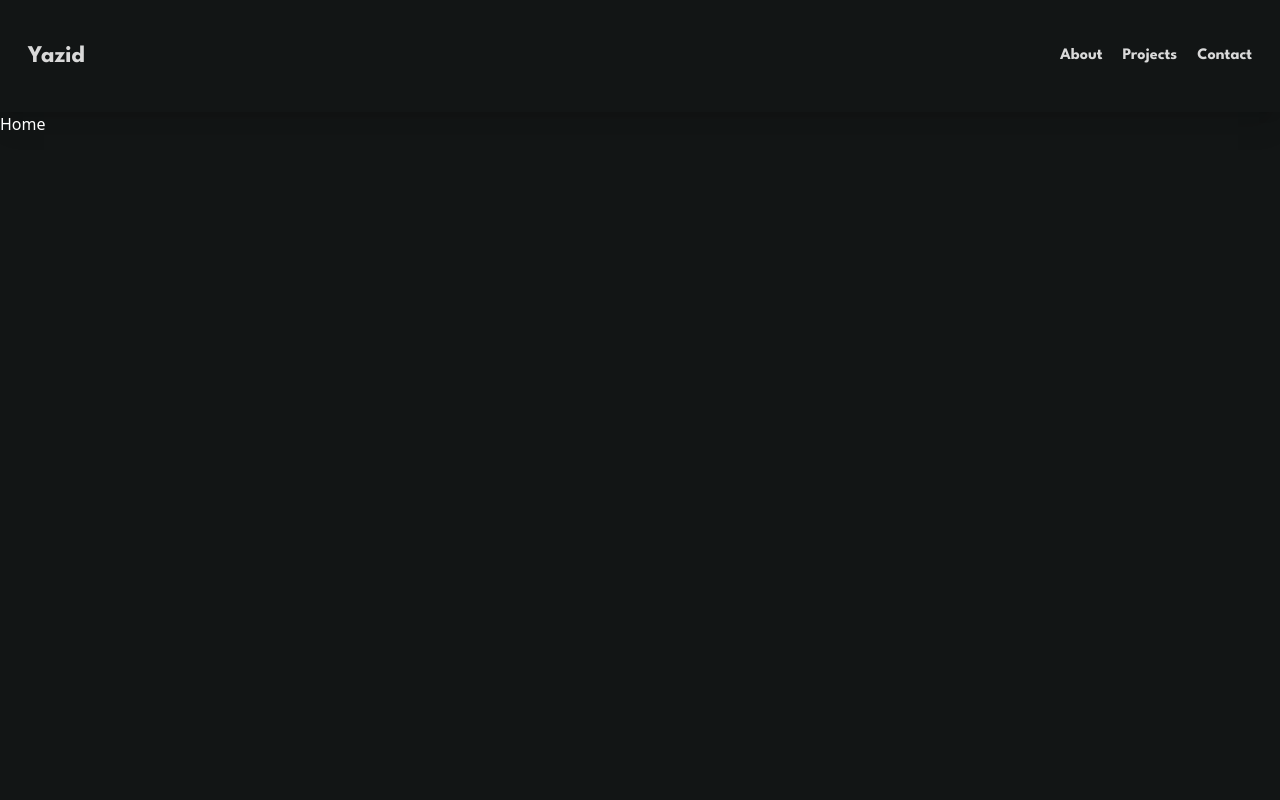
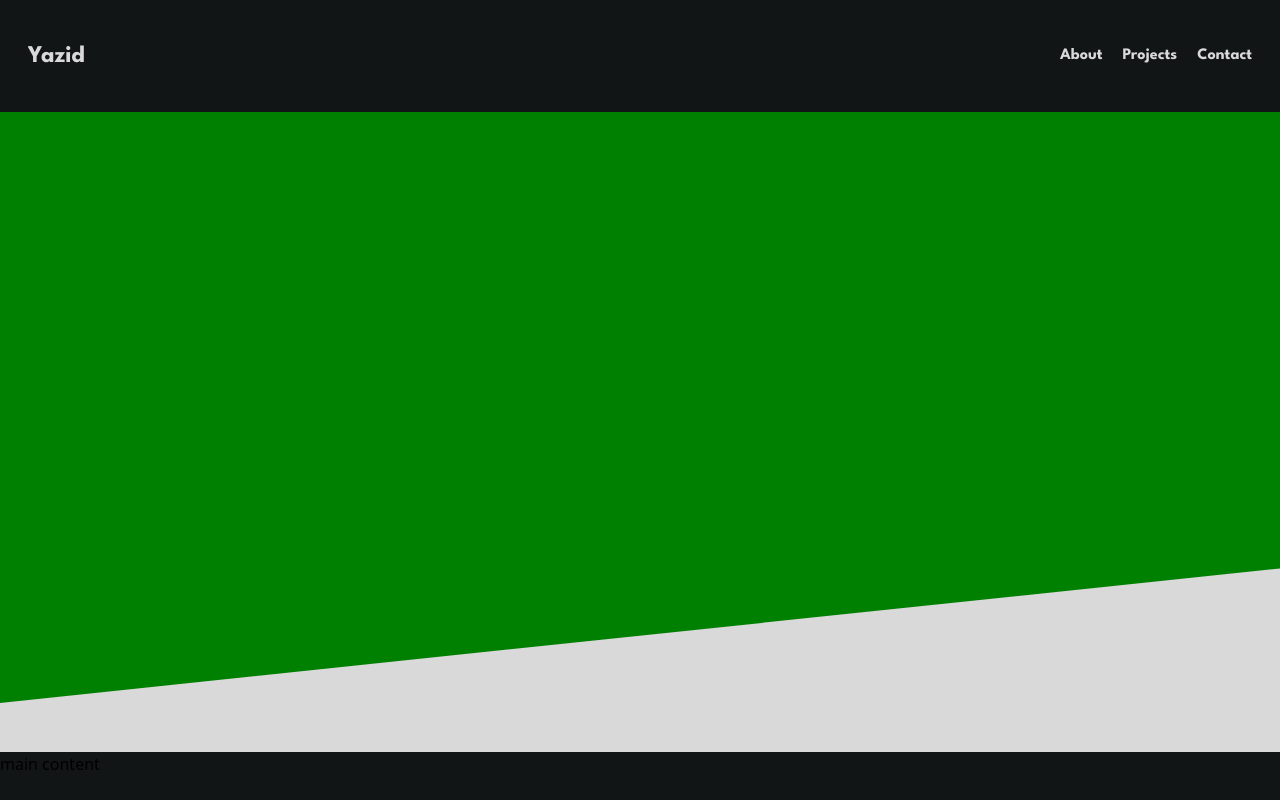
Before and after one commit to Yazid04/Yazid-portfolio.github.io, a React (Create React App) app: page / in a window 1280 px wide. Built offline with nearby package versions, Linux system fonts and the light colour scheme.

Commit message:
added basic intro to hero,  navbar done (not responsive yet though)

```diff
--- a/src/App.css
+++ b/src/App.css
@@ -7,4 +7,5 @@
     padding: 0;
     margin: 0;
     box-sizing: border-box;
+    overflow-x: hidden;
 }
--- a/src/Shared/Navbar.jsx
+++ b/src/Shared/Navbar.jsx
@@ -3,8 +3,8 @@ import {Link} from 'react-router-dom'
 
 const Navbar = () => {
   return (
-    <section className="w-full h-min">
-      <div className="w-full h-full px-7 py-10 shadow-xl text-light text font-LeagueSpartan flex justify-between items-center">
+    <section className="w-full h-28 fixed top-0 bg-dark">
+      <main className="w-full h-full px-7 py-10 shadow-xl text-light text font-LeagueSpartan flex justify-between items-center">
         <div className="h-full w-full flex items-center flex-1">
           <h2 className="text-2xl">Yazid</h2>
         </div>
@@ -15,7 +15,7 @@ const Navbar = () => {
             <li className="ml-5"><a href="google.com">Contact</a></li>
           </ul>
         </div>
-      </div>
+      </main>
     </section>
   );
 };
--- /dev/null
+++ b/src/pages/Home/Hero.jsx
@@ -0,0 +1,11 @@
+import React from "react";
+
+const Hero = () => {
+  return (
+    <section className="relative w-full h-[80vh] mt-28 bg-[green] overflow-hidden">
+      <div className="hidden md:block absolute -bottom-36 left-0 w-[100rem] h-48 bg-light transform origin-bottom-left -rotate-6"></div>
+    </section>
+  );
+};
+
+export default Hero;
--- a/src/pages/Home/Home.jsx
+++ b/src/pages/Home/Home.jsx
@@ -1,11 +1,13 @@
 import React from "react";
 import Navbar from "../../Shared/Navbar";
+import Hero from "./Hero";
 
 const Home = () => {
   return (
     <>
       <Navbar />
-      <div className="text-[white]">Home</div>
+      <Hero />
+      <h2>main content</h2>
     </>
   );
 };
```
